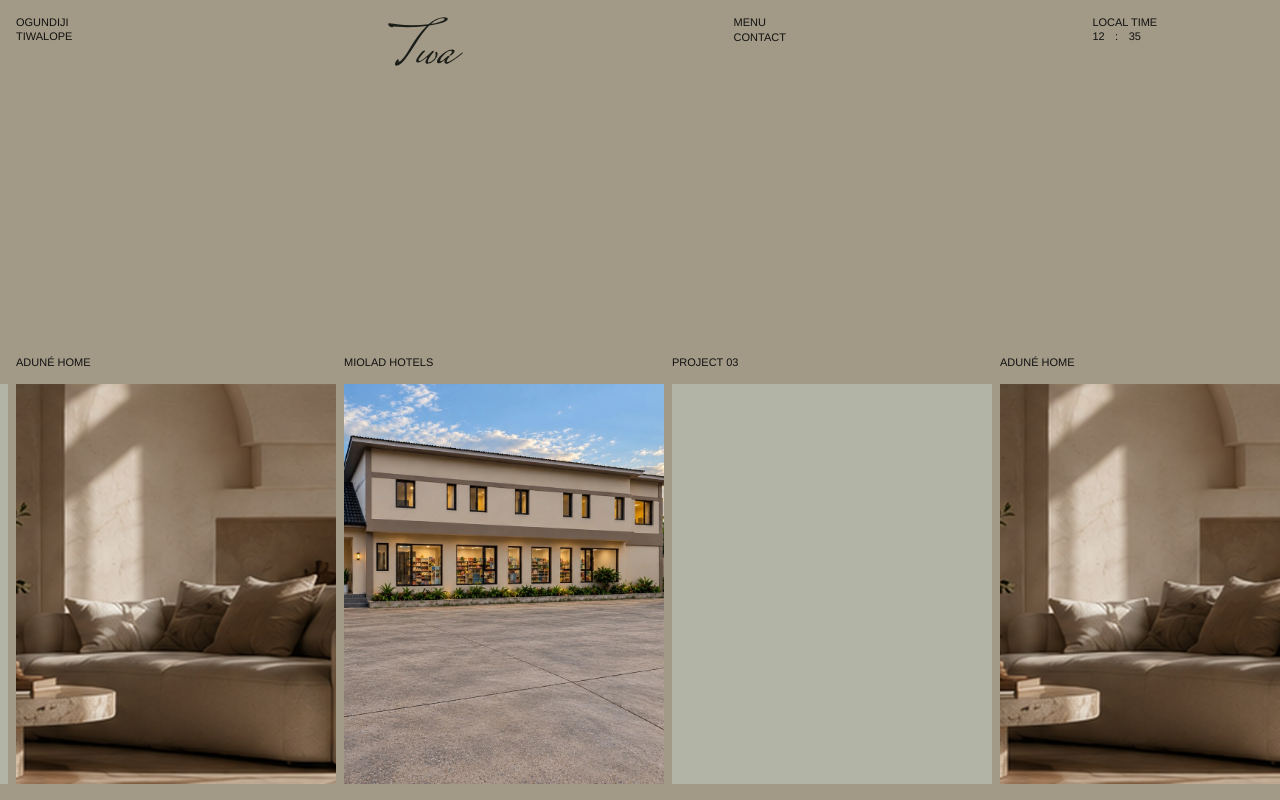
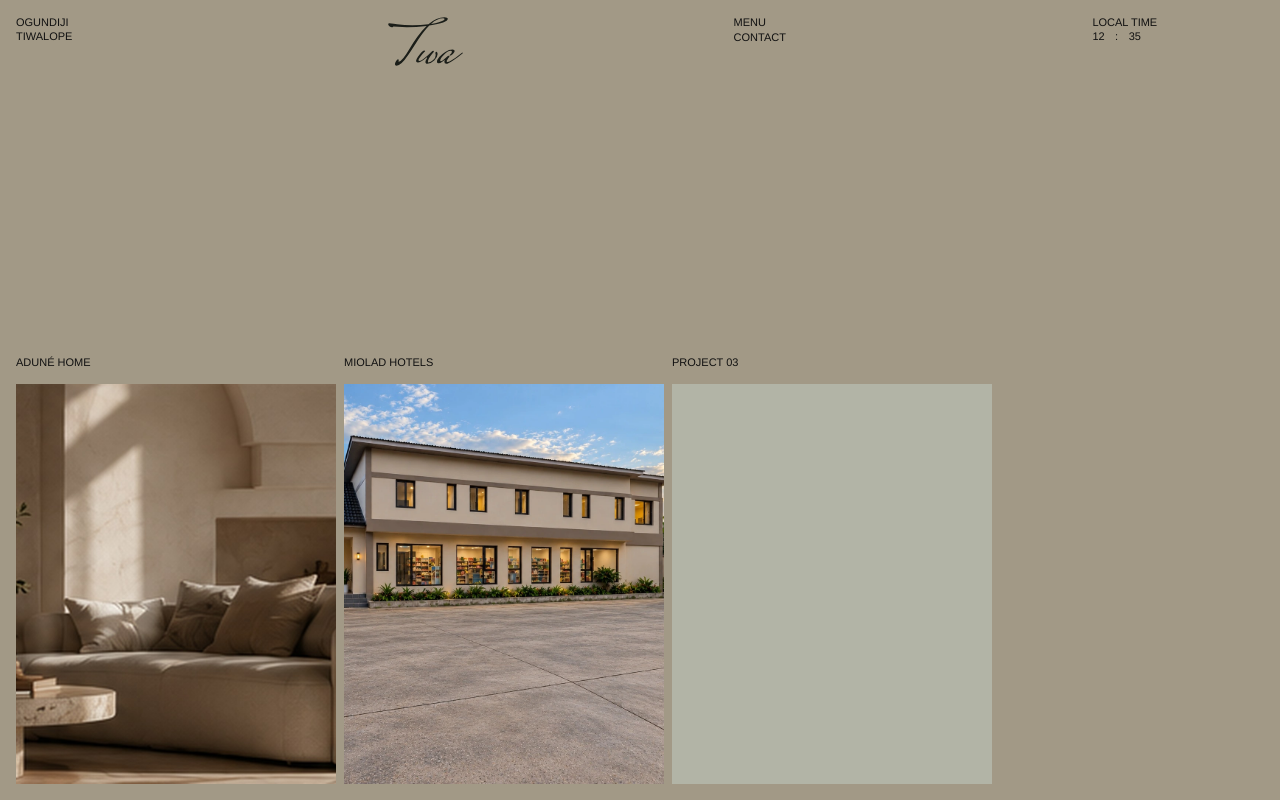
Before and after one commit to overlytiwa/portfolio, a React (Vite) app: page / in a window 1280 px wide. Built offline with nearby package versions, Linux system fonts and the light colour scheme.

Commit message:
Show each project once and bound horizontal scrolling

```diff
--- a/src/Work.tsx
+++ b/src/Work.tsx
@@ -2,7 +2,12 @@ import { useContext, useEffect, useRef } from 'react';
 import { ImageSlot } from './components';
 import { projects, profile } from './content';
 import { RouteLink } from './navigation';
-import { gsap, SceneContext, reducedMotion } from './motion';
+import { SceneContext, reducedMotion } from './motion';
+
+function limitOffset(value: number, step: number, count: number, viewport: number, gutter: number) {
+  const end = Math.min(0, viewport - (count * step - 8 + gutter * 2));
+  return Math.max(end, Math.min(0, value));
+}
 
 export function Work() {
   const track = useRef<HTMLDivElement>(null);
@@ -17,17 +22,23 @@ export function Work() {
     let last = 0;
     const draw = () => {
       const { current, step } = position.current;
-      const width = step * cards.length;
       const gutter = window.innerWidth <= 650 ? 8 : 16;
       cards.forEach((card, index) => {
-        const x = ((index * step + current + step) % width + width) % width - step + gutter;
+        const x = index * step + current + gutter;
         card.style.transform = `translate3d(${x}px,0,0)`;
       });
     };
-    const resize = () => { position.current.step = cards[0].offsetWidth + 8; draw(); };
+    const clamp = (value: number) => limitOffset(value, position.current.step, cards.length, node.clientWidth, window.innerWidth <= 650 ? 8 : 16);
+    const resize = () => {
+      const p = position.current;
+      p.step = (cards[0]?.offsetWidth ?? 0) + 8;
+      p.current = clamp(p.current); p.target = clamp(p.target);
+      draw();
+    };
     const tick = (time: number) => {
       const delta = Math.min(32, time - last || 16.67); last = time;
       const p = position.current;
+      p.target = clamp(p.target);
       p.current += (p.target - p.current) * (reducedMotion() ? 1 : 1 - Math.pow(drag.current.down ? 0.76 : 0.88, delta / 16.67));
       draw();
       if (Math.abs(p.target - p.current) > 0.05) frame = requestAnimationFrame(tick);
@@ -80,14 +91,15 @@ export function Work() {
   return <main id="main-content" tabIndex={-1} className="work-page">
     <h1 className="sr-only">{profile.name} — {profile.role} / {profile.brand}</h1>
     <div className="project-track" aria-label="Projects — drag or use arrow keys" ref={track} onDragStart={event => event.preventDefault()}>
-      {[...projects, ...projects].map((project, index) => <RouteLink href={`/work/${project.slug}`} className="project-card" key={`${project.slug}-${index}`} tabIndex={index < projects.length ? 0 : -1} aria-hidden={index >= projects.length || undefined}
+      {projects.map((project, index) => <RouteLink href={`/work/${project.slug}`} className="project-card" key={project.slug}
         onFocus={event => {
           if (event.currentTarget.matches(':focus-visible')) {
             const x = event.currentTarget.getBoundingClientRect().x;
-            if (x < 0 || x > window.innerWidth - position.current.step) {
-              position.current.target = position.current.current = -index * position.current.step;
+            const gutter = window.innerWidth <= 650 ? 8 : 16;
+            if (x < gutter || x > window.innerWidth - position.current.step) {
+              position.current.target = position.current.current = limitOffset(-index * position.current.step, position.current.step, projects.length, track.current!.clientWidth, gutter);
               const cards = track.current!.querySelectorAll<HTMLElement>('.project-card');
-              cards.forEach((card, i) => gsap.set(card, { x: ((i - index + cards.length) % cards.length) * position.current.step + (window.innerWidth <= 650 ? 8 : 16) }));
+              cards.forEach((card, i) => { card.style.transform = `translate3d(${i * position.current.step + position.current.current + gutter}px,0,0)`; });
             }
           }
         }}
```
